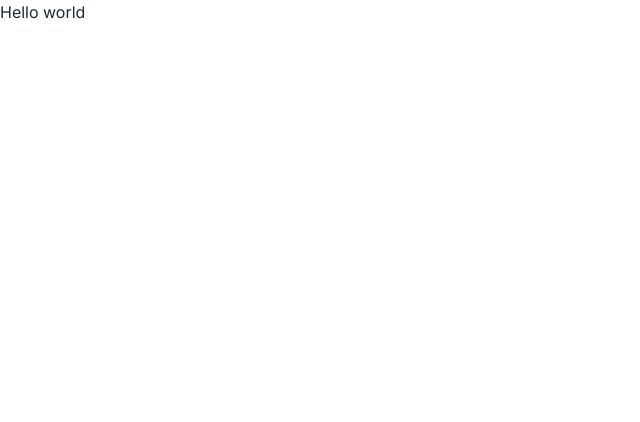
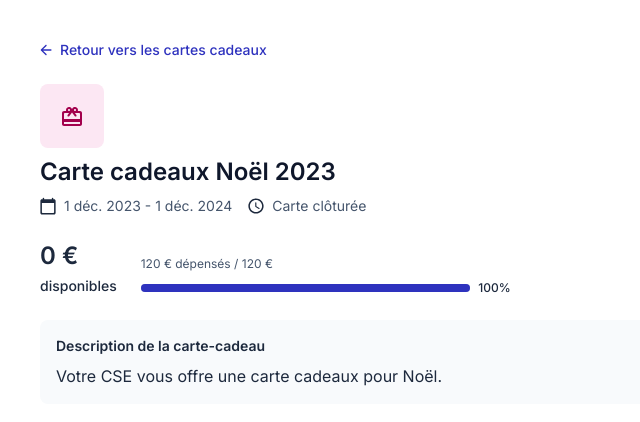
Before and after one commit to heloisebd/leeto-x-heloise, a React (Vite) app: page /gift-cards/1 in a window 1280 px wide. Shown: the top 422 px of the page, without its empty margins (0-640 px from the left). Built offline with nearby package versions, Linux system fonts and the light colour scheme; data requests are answered from the project's data file.

Commit message:
Add api requests and pages

```diff
--- a/src/App.tsx
+++ b/src/App.tsx
@@ -1,7 +1,15 @@
+import { Route, Routes } from 'react-router-dom';
 import './App.css';
+import GiftCardsList from './pages/GiftCardsList';
+import GiftCardDetails from './pages/GiftCardDetails';
 
 function App() {
-  return <div>Hello world</div>;
+  return (
+    <Routes>
+      <Route path="/" element={<GiftCardsList />} />
+      <Route path="/gift-cards/:id" element={<GiftCardDetails />} />
+    </Routes>
+  );
 }
 
 export default App;
--- a/src/components/gift-cards/ConsumptionByBeneficiaryCard/ConsumptionByBeneficiaryCard.tsx
+++ b/src/components/gift-cards/ConsumptionByBeneficiaryCard/ConsumptionByBeneficiaryCard.tsx
@@ -18,7 +18,10 @@ const ConsumptionByBeneficiaryCard = ({ beneficiaries = [] }: Props) => {
         <div className="grid grid-cols-1 gap-x-6 gap-y-4 sm:grid-cols-2">
           {others.length > 0
             ? others.map((beneficiary) => (
-                <BeneficiaryConsumption beneficiary={beneficiary} />
+                <BeneficiaryConsumption
+                  key={beneficiary.id}
+                  beneficiary={beneficiary}
+                />
               ))
             : null}
         </div>
--- a/src/components/organisms/HeaderBlock/HeaderBlock.tsx
+++ b/src/components/organisms/HeaderBlock/HeaderBlock.tsx
@@ -17,9 +17,9 @@ const HeaderBlock = ({ icon, title, metaInfo = [] }: Props) => (
       </h1>
 
       {metaInfo.length > 0 ? (
-        <div className="flex flex-wrap gap-2">
+        <div className="flex flex-wrap gap-4">
           {metaInfo.map(({ icon, label }) => (
-            <div className="flex items-center gap-1 text-sm">
+            <div key={label} className="flex items-center gap-2 text-sm">
               <Icon icon={icon} className="shrink-0" />
               <span className="text-slate-600">{label}</span>
             </div>
--- /dev/null
+++ b/src/hooks/useGiftCard.ts
@@ -0,0 +1,10 @@
+import { useQuery } from '@tanstack/react-query';
+import { getGiftCard } from '../requests/giftCard';
+
+export const useGiftCard = (id: number | undefined) => {
+  return useQuery({
+    queryKey: ['gift-card'],
+    queryFn: () => getGiftCard(id!),
+    enabled: !!id,
+  });
+};
--- /dev/null
+++ b/src/hooks/useGiftCards.ts
@@ -0,0 +1,9 @@
+import { useQuery } from '@tanstack/react-query';
+import { getGiftCards } from '../requests/giftCards';
+
+export const useGiftCards = () => {
+  return useQuery({
+    queryKey: ['gift-cards'],
+    queryFn: getGiftCards,
+  });
+};
--- a/src/main.tsx
+++ b/src/main.tsx
@@ -2,9 +2,17 @@ import { StrictMode } from 'react';
 import { createRoot } from 'react-dom/client';
 import './index.css';
 import App from './App.tsx';
+import { BrowserRouter } from 'react-router-dom';
+import { QueryClient, QueryClientProvider } from '@tanstack/react-query';
+
+const queryClient = new QueryClient();
 
 createRoot(document.getElementById('root')!).render(
   <StrictMode>
-    <App />
+    <QueryClientProvider client={queryClient}>
+      <BrowserRouter>
+        <App />
+      </BrowserRouter>
+    </QueryClientProvider>
   </StrictMode>,
 );
--- /dev/null
+++ b/src/pages/GiftCardDetails.tsx
@@ -0,0 +1,96 @@
+import { useParams } from 'react-router-dom';
+import { useGiftCard } from '../hooks/useGiftCard';
+import LinkWithIcon from '../components/molecules/LinkWithIcon/LinkWithIcon';
+import TextBanner from '../components/atoms/TextBanner/TextBanner';
+import HeaderBlock from '../components/organisms/HeaderBlock/HeaderBlock';
+import ConsumptionCard from '../components/gift-cards/ConsumptionCard/ConsumptionCard';
+import BeneficiariesCard from '../components/gift-cards/BeneficiariesCard/BeneficiariesCard';
+import ConsumptionByBeneficiaryCard from '../components/gift-cards/ConsumptionByBeneficiaryCard/ConsumptionByBeneficiaryCard';
+import { BeneficiaryTypes } from '../types/gift-card/GiftCard';
+
+import dayjs from 'dayjs';
+import 'dayjs/locale/fr';
+import localizedFormat from 'dayjs/plugin/localizedFormat';
+import relativeTime from 'dayjs/plugin/relativeTime';
+import { useMemo } from 'react';
+dayjs.locale('fr');
+dayjs.extend(localizedFormat);
+dayjs.extend(relativeTime);
+
+const GiftCardDetails = () => {
+  const { id } = useParams<{ id: string }>();
+  const { data: giftCard, isLoading } = useGiftCard(
+    id ? parseInt(id) : undefined,
+  );
+
+  const { cardValidityPeriod, cardClosingDelay } = useMemo(() => {
+    if (!giftCard || !giftCard.openingDate || !giftCard.closingDate) {
+      return { cardValidityPeriod: null, cardClosingDelay: null };
+    }
+
+    const now = dayjs();
+    const cardOpeningDate = dayjs(giftCard.openingDate);
+    const cardClosingDate = dayjs(giftCard.closingDate);
+
+    return {
+      cardValidityPeriod: `${cardOpeningDate.format('D MMM YYYY')} - ${cardClosingDate.format('D MMM YYYY')}`,
+      cardClosingDelay: cardClosingDate.isBefore(now)
+        ? 'Carte clôturée'
+        : `Se clôture ${cardClosingDate.from(now)}`,
+    };
+  }, [giftCard]);
+
+  if (isLoading) return <div className="p-10">Chargement de la carte...</div>;
+
+  return (
+    <div className="flex flex-col gap-6 p-10">
+      <LinkWithIcon
+        to="/"
+        icon="arrow-left"
+        label="Retour vers les cartes cadeaux"
+      />
+      {giftCard ? (
+        <div className="flex flex-col gap-6">
+          <HeaderBlock
+            icon="gift-card"
+            title={giftCard.name}
+            metaInfo={
+              cardValidityPeriod && cardClosingDelay
+                ? [
+                    { icon: 'calendar', label: cardValidityPeriod },
+                    { icon: 'clock', label: cardClosingDelay },
+                  ]
+                : []
+            }
+          />
+          <ConsumptionCard
+            allowedAmount={giftCard.allowedAmount}
+            consumedAmount={giftCard.consumedAmount}
+          />
+          <TextBanner
+            title="Description de la carte-cadeau"
+            text={giftCard.description}
+          />
+          <div className="grid grid-cols-1 gap-4 sm:grid-cols-2">
+            {giftCard.beneficiaries.some(
+              ({ type }) =>
+                type === BeneficiaryTypes.COMPANION ||
+                type === BeneficiaryTypes.CHILD,
+            ) ? (
+              <>
+                <BeneficiariesCard beneficiaries={giftCard.beneficiaries} />
+                <ConsumptionByBeneficiaryCard
+                  beneficiaries={giftCard.beneficiaries}
+                />
+              </>
+            ) : null}
+          </div>
+        </div>
+      ) : (
+        <TextBanner text="La carte que vous recherchez n'existe pas" />
+      )}
+    </div>
+  );
+};
+
+export default GiftCardDetails;
--- /dev/null
+++ b/src/pages/GiftCardsList.tsx
@@ -0,0 +1,27 @@
+import TextBanner from '../components/atoms/TextBanner/TextBanner';
+import { useGiftCards } from '../hooks/useGiftCards';
+
+const GiftCardsList = () => {
+  const { data: giftCards, isLoading } = useGiftCards();
+
+  if (isLoading) return <div className="p-10">Chargement des cartes...</div>;
+
+  return (
+    <div className="flex flex-col gap-6 p-10">
+      <h1 className="text-2xl font-semibold">Cartes cadeaux</h1>
+      {giftCards && giftCards.length > 0 ? (
+        <ul className="flex list-disc flex-col gap-2 pl-4">
+          {giftCards.map(({ id, name }) => (
+            <li key={id}>
+              <a href={`/gift-cards/${id}`}>{name}</a>
+            </li>
+          ))}
+        </ul>
+      ) : (
+        <TextBanner text="Aucune carte à afficher" />
+      )}
+    </div>
+  );
+};
+
+export default GiftCardsList;
--- /dev/null
+++ b/src/requests/giftCard.ts
@@ -0,0 +1,10 @@
+import axios from 'axios';
+import type { GiftCard } from '../types/gift-card/GiftCard';
+
+const delay = (ms: number) => new Promise((res) => setTimeout(res, ms));
+
+export const getGiftCard = async (id: number): Promise<GiftCard> => {
+  const { data } = await axios.get(`http://localhost:3001/gift-cards/${id}`);
+  await delay(3000);
+  return data;
+};
--- /dev/null
+++ b/src/requests/giftCards.ts
@@ -0,0 +1,10 @@
+import axios from 'axios';
+import type { GiftCard } from '../types/gift-card/GiftCard';
+
+const delay = (ms: number) => new Promise((res) => setTimeout(res, ms));
+
+export const getGiftCards = async (): Promise<Array<GiftCard>> => {
+  const { data } = await axios.get('http://localhost:3001/gift-cards');
+  await delay(3000);
+  return data;
+};
```
Also changed, not shown: package.json (+6 -1 lines), 1 other file (tests, documents, lock files or other folders).
